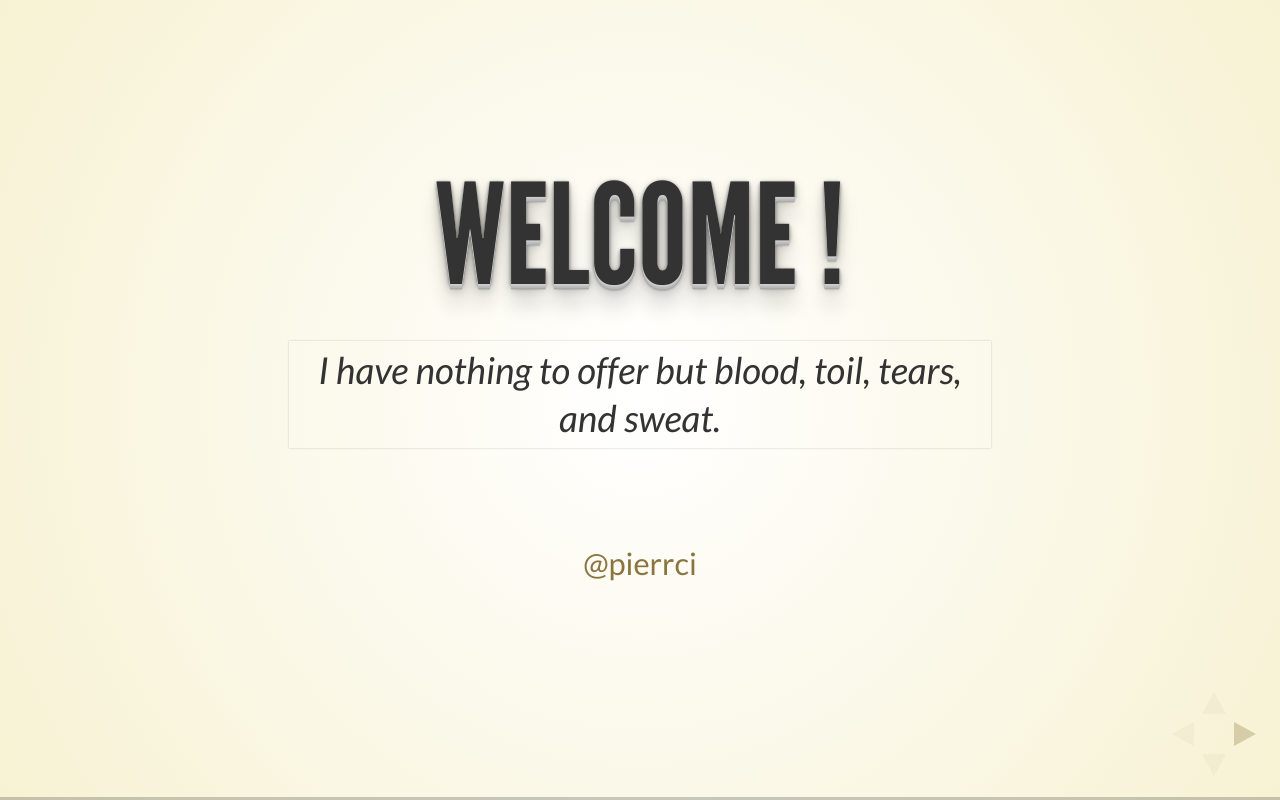
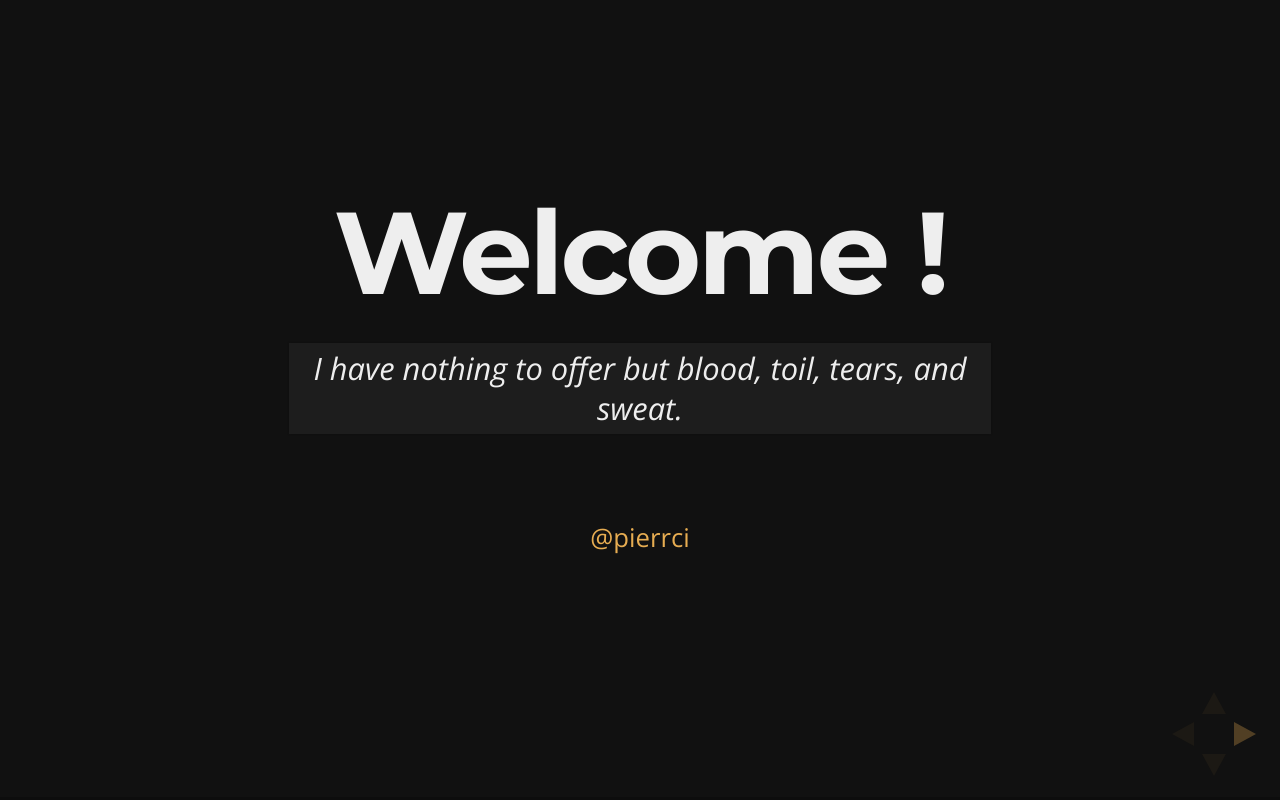
Before and after one commit to Pierrci/intro-angular, a website: page index.html in a window 1280 px wide. Drawn offline with nearby package versions, Linux system fonts and the light colour scheme.

Commit message:
rétablissement style par défaut

```diff
--- a/index.html
+++ b/index.html
@@ -17,8 +17,8 @@
 
         <link rel="stylesheet" href="css/reveal.css">
         <link rel="stylesheet" href="css/custom.css">
-        <!--<link rel="stylesheet" href="css/theme/night.css" id="theme">-->
-        <link rel="stylesheet" href="css/theme/beige.css" id="theme">
+        <link rel="stylesheet" href="css/theme/night.css" id="theme">
+        <!--<link rel="stylesheet" href="css/theme/beige.css" id="theme">-->
 
         <!-- Code syntax highlighting -->
         <link rel="stylesheet" href="lib/css/railscasts.css">
```
